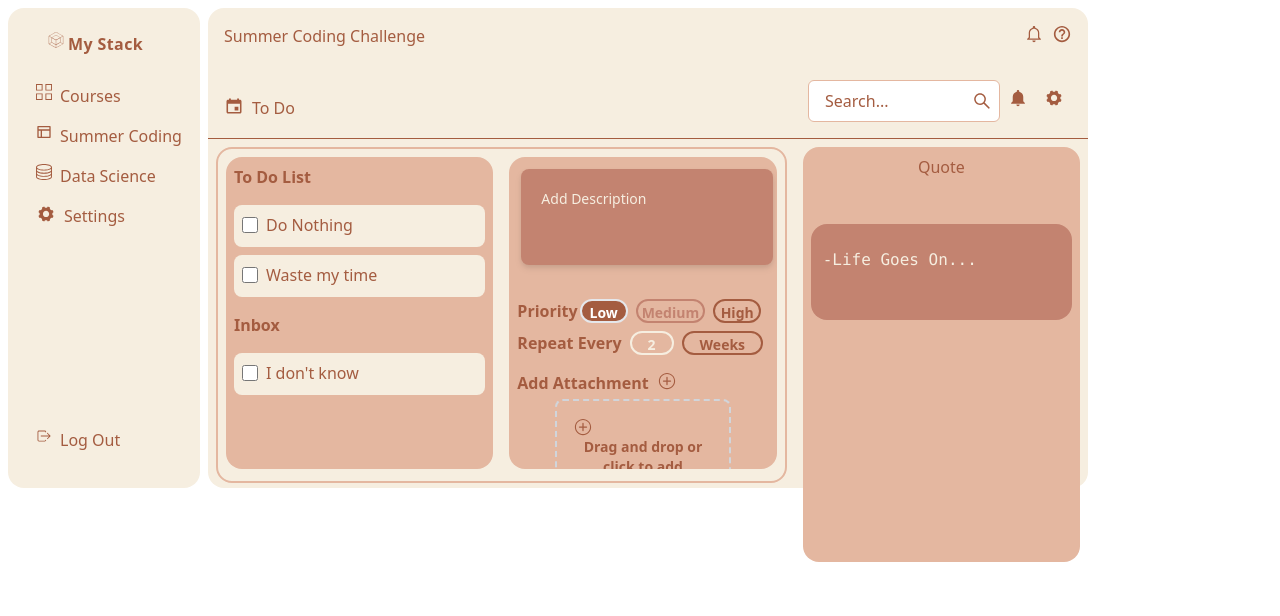
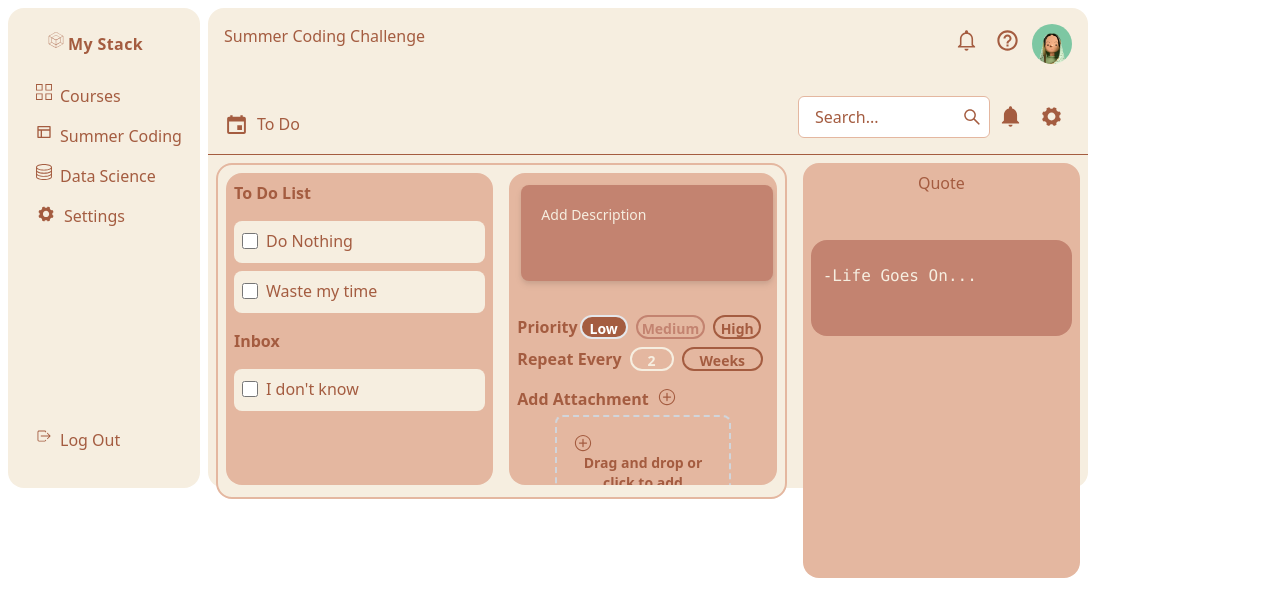
Before and after one commit to AreebDastgeer/todolistapp, a Next.js app: page /homepage in a window 1280 px wide. Shown: the top 616 px of the page. Built offline with nearby package versions, Linux system fonts and the light colour scheme.

Commit message:
profilepic

```diff
--- a/src/pages/homepage.js
+++ b/src/pages/homepage.js
@@ -84,11 +84,14 @@ function Homepage() {
                     <div className=''> Summer Coding Challenge
                     </div>
                     <div className='flex gap-2'>
-                        <div className=''>
-                            <IoMdNotificationsOutline size={20} />
+                        <div className='m-1'>
+                            <IoMdNotificationsOutline size={25} />
+                        </div>
+                        <div className='m-1'>
+                            <IoMdHelpCircleOutline size={25} />
                         </div>
                         <div>
-                            <IoMdHelpCircleOutline size={20} />
+                        <Image className='rounded-full ' src="/assets/profile.png" alt='Profile Picture' width={40} height={40} />
                         </div>
                     </div>
                 </div>
@@ -96,7 +99,7 @@ function Homepage() {
                     <div className='text-desert flex justify-between  gap-2 p-4 '>
 
                         <div className='flex gap-2 pt-4'>
-                            <IoMdCalendar size={20} />
+                            <IoMdCalendar size={25} />
                             To Do
                         </div>
                         <div className='flex '>
@@ -104,10 +107,10 @@ function Homepage() {
                                 <SearchBar />
                             </div>
                             <div className='p-2'>
-                                <IoMdNotifications size={20} />
+                                <IoMdNotifications size={25} />
                             </div>
                             <div className='p-2'>
-                                <IoIosSettings size={20} />
+                                <IoIosSettings size={25} />
                             </div>
                         </div>
                     </div>
```
Also changed, not shown: public/assets/profile.png (added).
